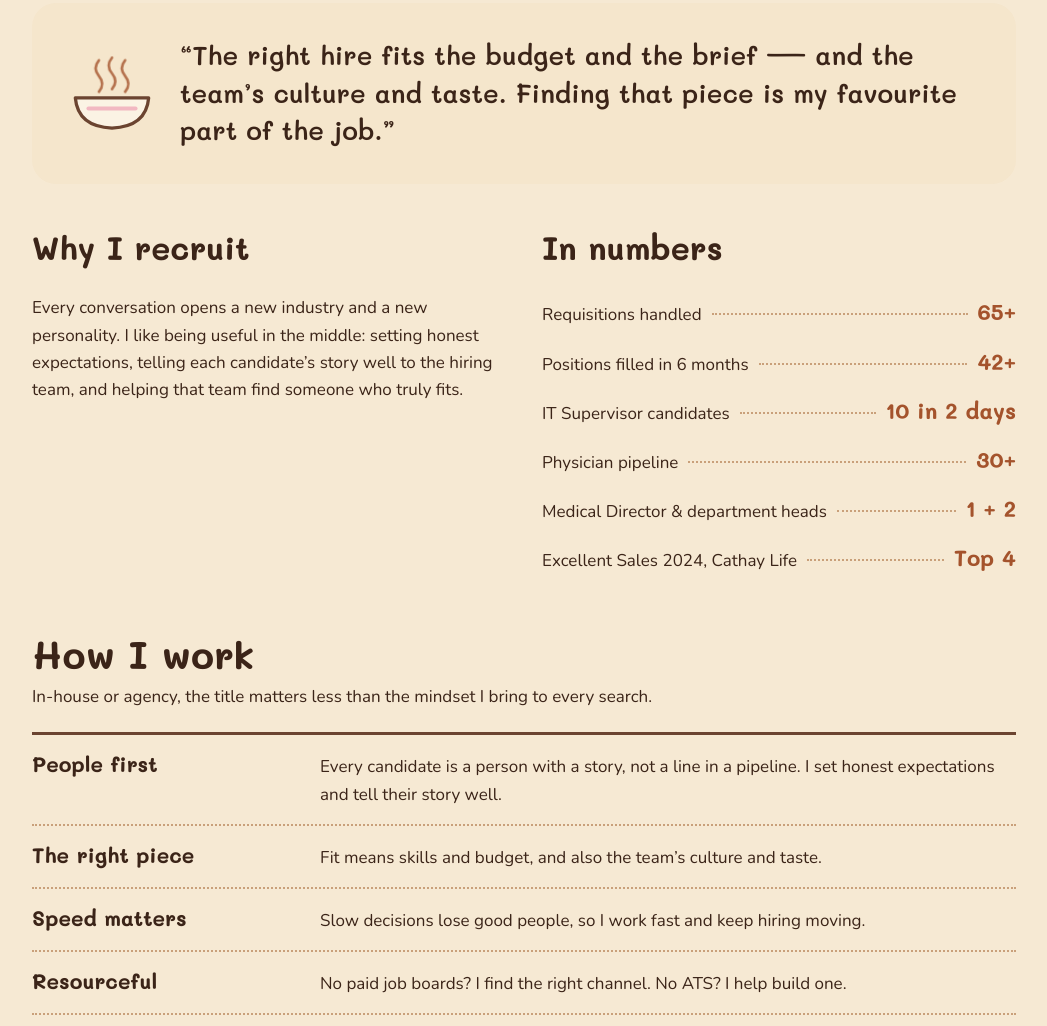
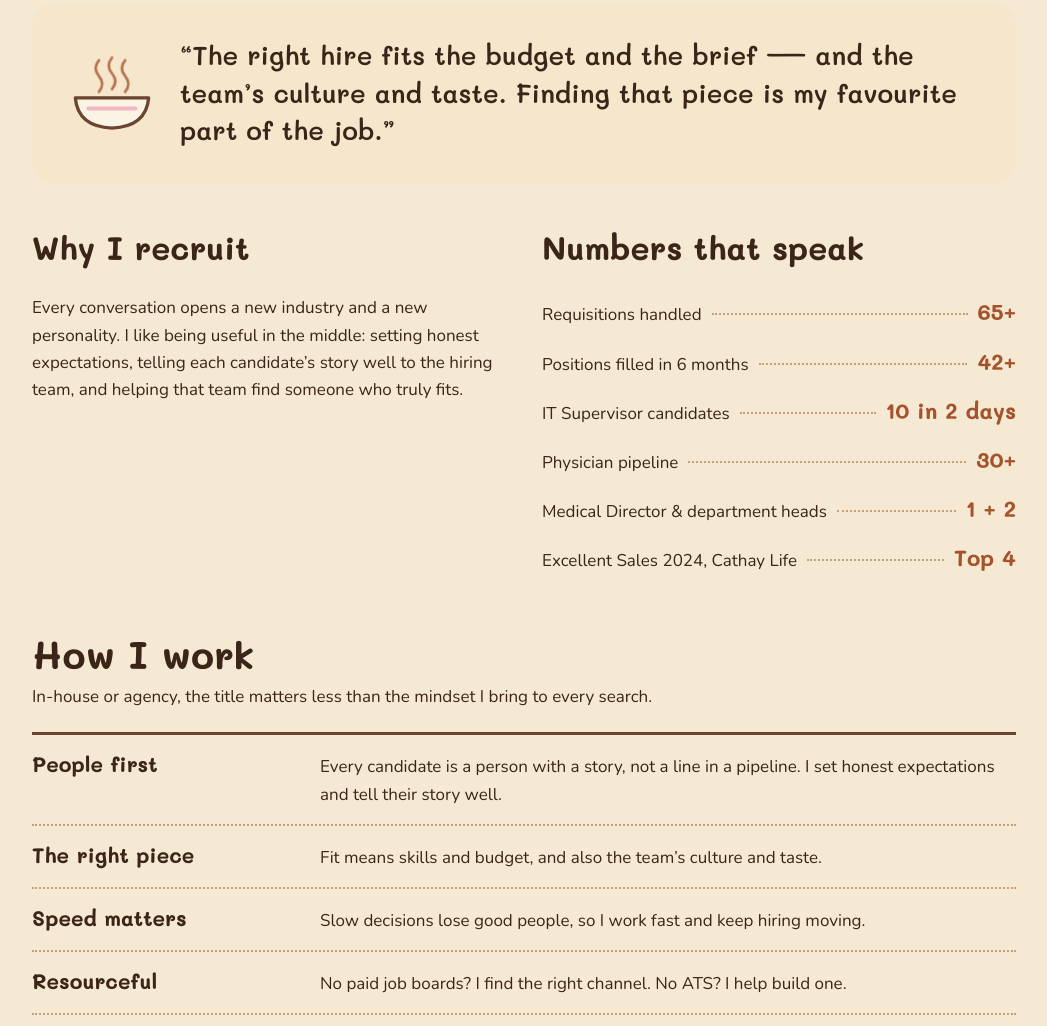
Before and after one commit to minhthuytong/minhthuytong.github.io, a plain HTML site: page scroll.html in a window 1280 px wide. Shown: the part 894-1920 px from the top of the page, without its empty margins (116-1163 px from the left). Drawn offline with nearby package versions, Linux system fonts and the light colour scheme.

Commit message:
Rename In numbers to Numbers that speak
Co-Authored-By: Claude Opus 5.5 <noreply@anthropic.com>
Claude-Session: https://claude.ai/code/session_017tMy1UZazpze8ihMpqTfhT

```diff
--- a/scroll.html
+++ b/scroll.html
@@ -247,7 +247,7 @@ html.js .reveal.in{transform:none}
         <p data-l="vi" style="margin:0">Mỗi cuộc trò chuyện mở ra một ngành nghề mới, một cá tính mới. Tôi thích được làm người ở giữa có ích: nói rõ kỳ vọng thật, kể đúng câu chuyện của ứng viên với đội tuyển dụng, và giúp đội tìm được người thật sự phù hợp.</p>
       </div>
       <div>
-        <h2><span data-l="en">In numbers</span><span data-l="vi">Bằng con số</span></h2>
+        <h2><span data-l="en">Numbers that speak</span><span data-l="vi">Những con số biết nói</span></h2>
         <div class="nums" style="grid-template-columns:1fr">
           <div class="row"><span data-l="en">Requisitions handled</span><span data-l="vi">Yêu cầu tuyển dụng đã xử lý</span><span class="lead-dots" aria-hidden="true"></span><b>65+</b></div>
           <div class="row"><span data-l="en">Positions filled in 6 months</span><span data-l="vi">Vị trí tuyển thành công trong 6 tháng</span><span class="lead-dots" aria-hidden="true"></span><b>42+</b></div>
```
Also changed, not shown: index.html (+1 -1 lines).
